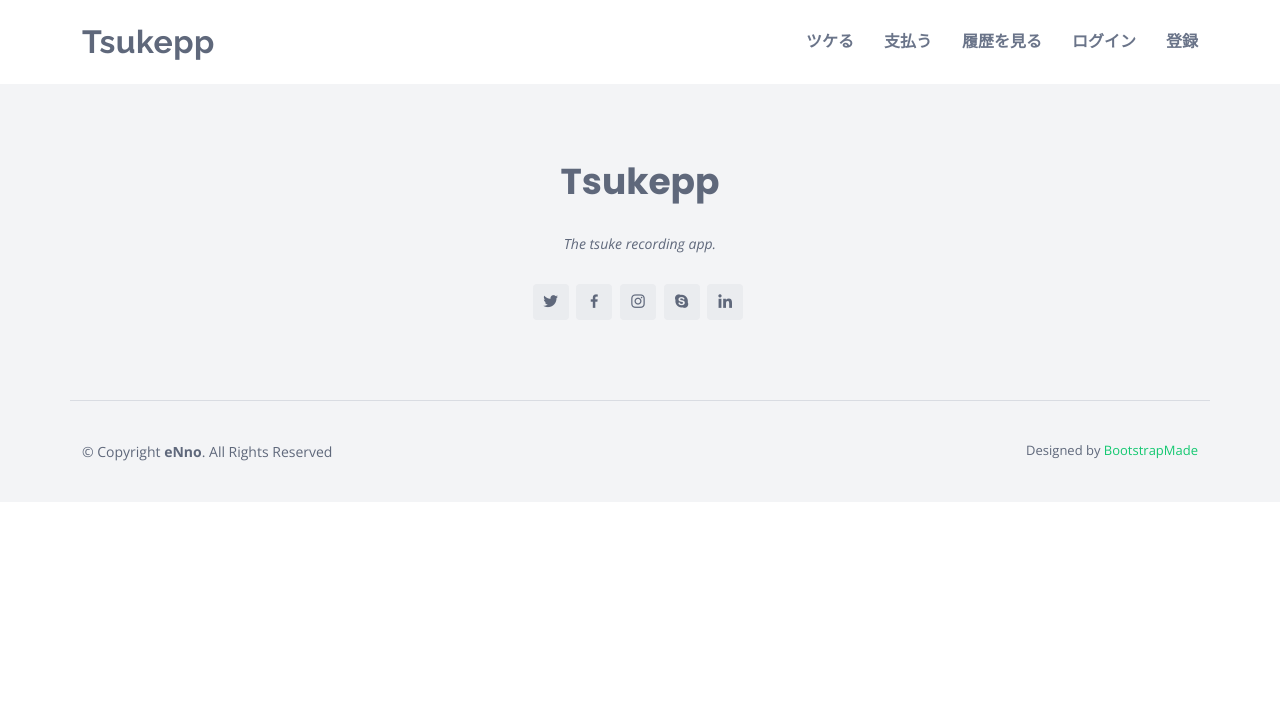
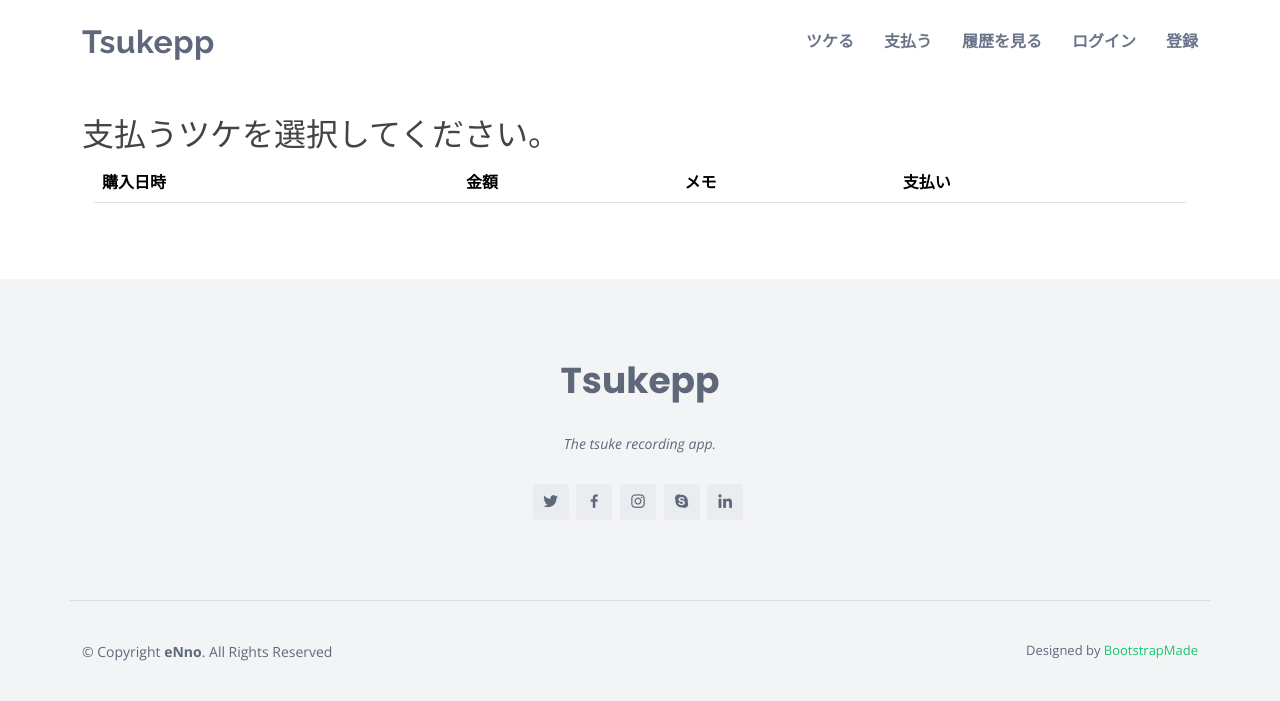
Before and after one commit to tsh11na/tsukepp, a Django app: page /pay/ in a window 1280 px wide. Shown: the top 701 px of the page. Run offline with Django 4.2, Linux system fonts and the light colour scheme; lists and menus that the app fills with data are empty; some libraries are stand-ins or nearby versions.

Commit message:
Update templates

```diff
--- a/tsukepp/tsuke/templates/tsuke/create.html
+++ b/tsukepp/tsuke/templates/tsuke/create.html
@@ -1,5 +1,7 @@
 {% extends "tsuke/base.html" %}
 {% load static %}
+
+{% block title %}ツケる | Tsukepp{% endblock title %}
 
 {% block contents %}
 <!-- ======= Contact Section ======= -->
--- a/tsukepp/tsuke/templates/tsuke/history.html
+++ b/tsukepp/tsuke/templates/tsuke/history.html
@@ -1,5 +1,7 @@
 {% extends 'tsuke/base.html' %}
 {% load static %}
+
+{% block title %}履歴 | Tsukepp{% endblock title %}
 
 {% block head %}
 <!-- DataTables (not working) -->
--- a/tsukepp/tsuke/templates/tsuke/index.html
+++ b/tsukepp/tsuke/templates/tsuke/index.html
@@ -14,7 +14,7 @@
         <div class="section-title">
           <span>メニュー</span>
           <h2>メニュー</h2>
-          <p>操作を選択してください</p>
+          <p>Tsukeppにようこそ！操作を選択してください。</p>
         </div>
 
         <div class="row">
--- a/tsukepp/tsuke/templates/tsuke/pay.html
+++ b/tsukepp/tsuke/templates/tsuke/pay.html
@@ -1,12 +1,12 @@
 {% extends "tsuke/base.html" %}
 {% load static %}
 
-{% block navbar %}
-{% endblock navbar %}
+{% block title %}支払う | Tsukepp{% endblock title %}
 
 {% block contents %}
-hello
-    {% comment %} <section id="about" class="about">
+    <section id="about" class="about">
+      <div class="container">
+      <h2>支払うツケを選択してください。</h2>
       <div class="container">
         <table id="history" class="table table-hover">
           <thead>
@@ -35,5 +35,6 @@ hello
           </tbody>
         </table>
       </div>
-    </section> {% endcomment %}
+    </div>
+    </section>
 {% endblock contents %}
```
